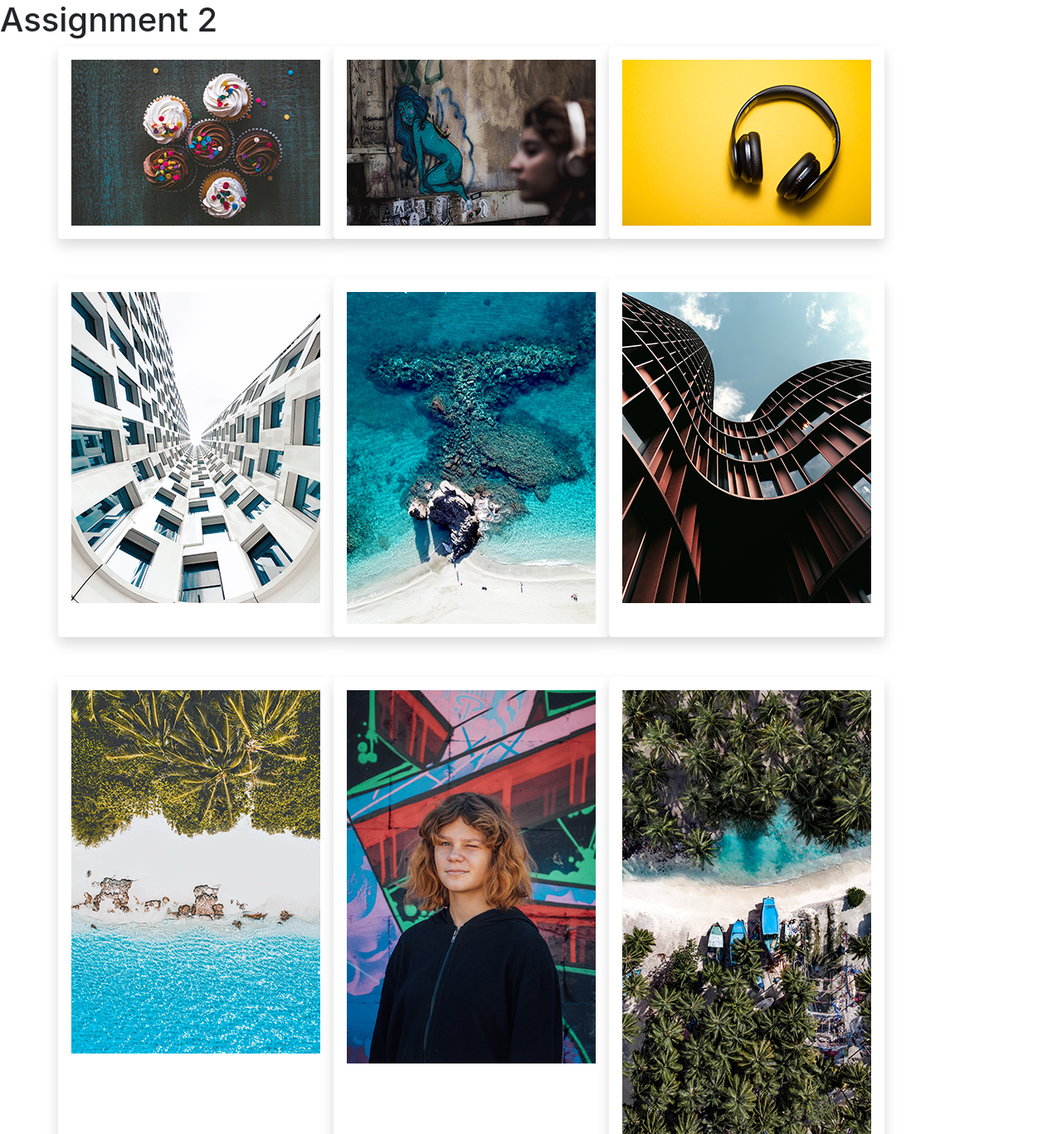
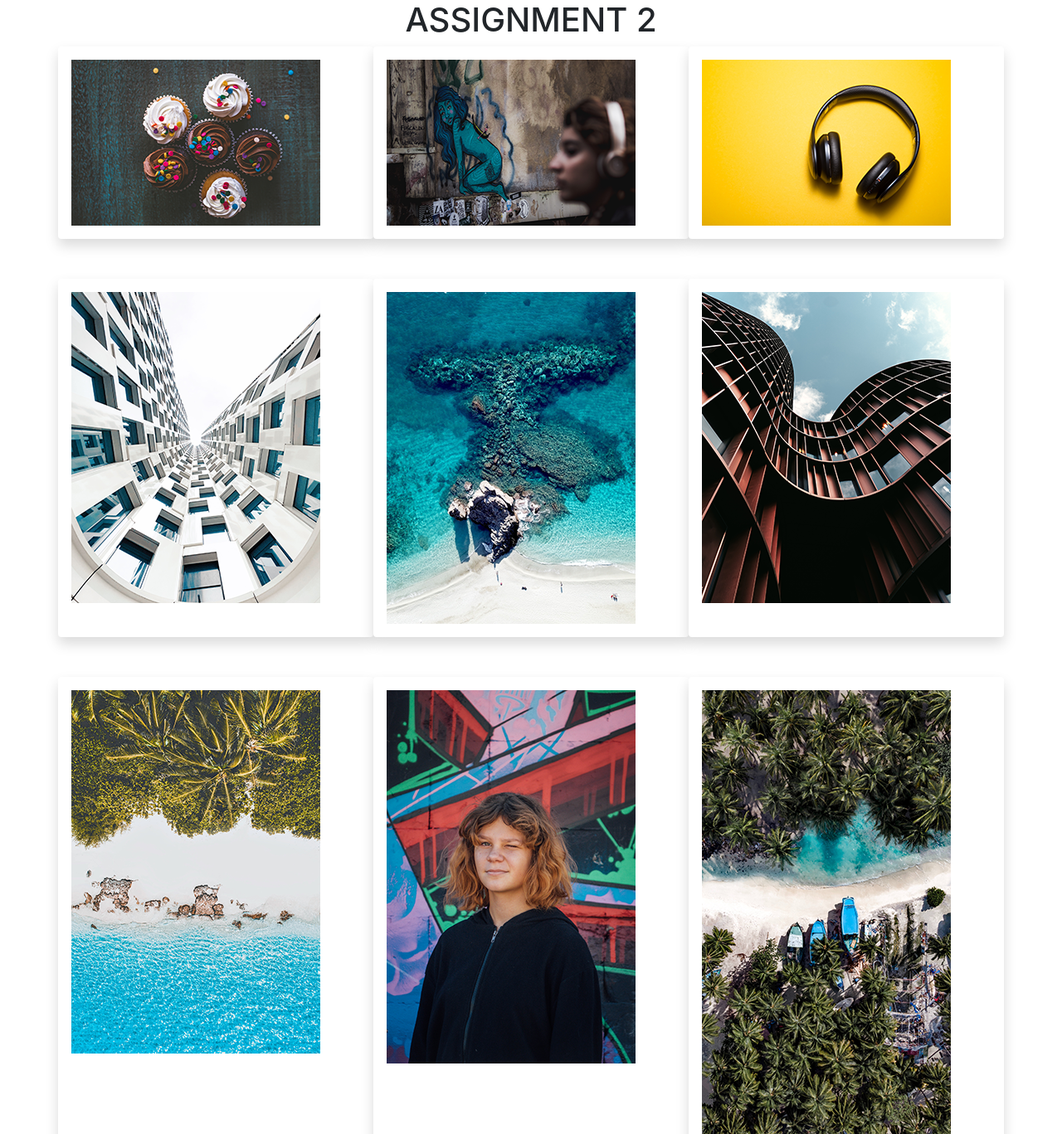
Before and after one commit to ktwall/m2-hw2-wallshein-katie, a plain HTML site: page index.html in a window 1280 px wide. Shown: the top 1367 px of the page at 83% size. Drawn offline with nearby package versions, Linux system fonts and the light colour scheme.

Commit message:
h1, transformed to uppercase and center aligned

```diff
--- a/index.html
+++ b/index.html
@@ -14,39 +14,41 @@
 </head>
 
 <body>
+    <div class="text-center text-uppercase">
     <h1>Assignment 2</h1>
+</div>
     <main>
         <div class="container">
             <div class="row">
-                <div class="shadow p-3 mb-5 bg-white rounded" class="col-sm" >
+                <div class="shadow p-3 mb-5 bg-white rounded col-sm" >
                     <img src="/img/hw2-image2.png" title="cupcakes" alt="cupcakes with sprinkles">
                 </div>
-                <div class="shadow p-3 mb-5 bg-white rounded" class="col-sm" >
+                <div class="shadow p-3 mb-5 bg-white rounded col-sm" >
                     <img src="/img/hw2-image3.png" title="music"
                         alt="music with headphones and street art in the background">
                 </div>
-                <div class="shadow p-3 mb-5 bg-white rounded" class="col-sm" >
+                <div class="shadow p-3 mb-5 bg-white rounded col-sm" >
                     <img src="/img/hw2-image6.png" title="headphones" alt="headphones with organge background">
                 </div>
-                <div class="shadow p-3 mb-5 bg-white rounded" class="col-sm" >
+                <div class="shadow p-3 mb-5 bg-white rounded col-sm" >
                     <img src="/img/hw2-image1.png" title="windows" alt="building with windows">
                 </div>
 
-                <div class="shadow p-3 mb-5 bg-white rounded" class="col-sm" >
+                <div class="shadow p-3 mb-5 bg-white rounded col-sm" >
                     <img src="/img/hw2-image9.png" title="ocean" alt="water with beach and rocks">
                 </div>
-                <div class="shadow p-3 mb-5 bg-white rounded" class="col-sm" >
+                <div class="shadow p-3 mb-5 bg-white rounded col-sm" >
                     <img src="/img/hw2-image5.png" title="building with windows"
                         alt="chrome and curvy building with windows">
                 </div>
-                <div class="shadow p-3 mb-5 bg-white rounded" class="col-sm" >
+                <div class="shadow p-3 mb-5 bg-white rounded col-sm" >
                     <img src="/img/hw2-image4.png" title="beach" alt="beach, ocean and trees">
                 </div>
 
-                <div class="shadow p-3 mb-5 bg-white rounded" class="col-sm">
+                <div class="shadow p-3 mb-5 bg-white rounded col-sm">
                     <img src="/img/hw2-image8.png" title="headshot" alt="photo of a child, headshot">
                 </div>
-                <div class="shadow p-3 mb-5 bg-white rounded" class="col-sm">
+                <div class="shadow p-3 mb-5 bg-white rounded col-sm">
                     <img src="/img/hw2-image7.png" title="beach with trees" alt="beach with trees and boats">
                 </div>
             </div>
```
